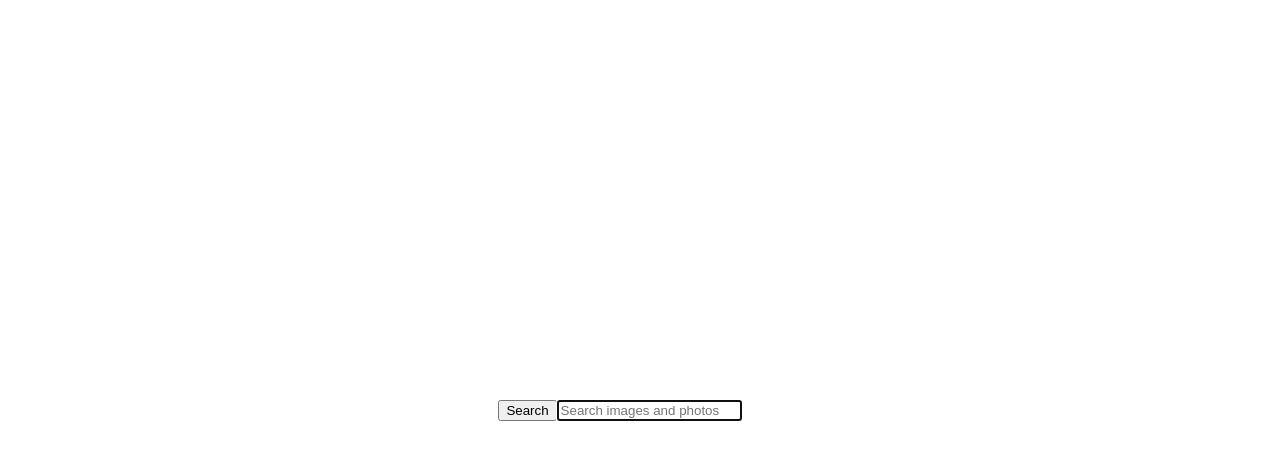
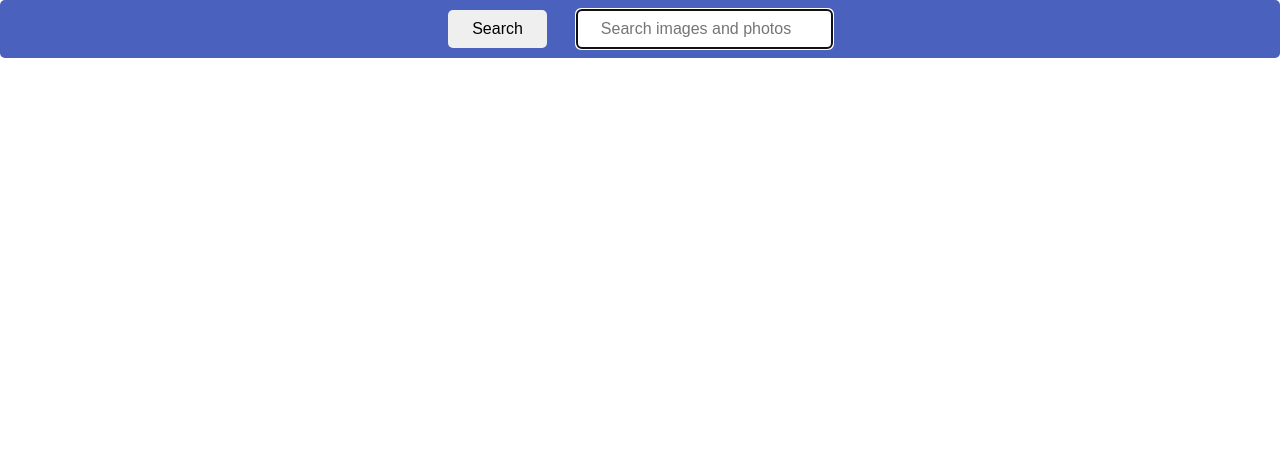
Before and after one commit to IYuliia/goit-react-woolf-hw-03-image-finder, a React (Create React App) app: page / in a window 1280 px wide. Shown: the top 460 px of the page. Built offline with nearby package versions, Linux system fonts and the light colour scheme.

Commit message:
added styles

```diff
--- a/src/components/App.jsx
+++ b/src/components/App.jsx
@@ -58,9 +58,9 @@ class App extends Component {
       <div
         style={{
           height: '100vh',
-          display: 'flex',
-          justifyContent: 'center',
-          alignItems: 'center',
+          // display: 'flex',
+          // justifyContent: 'center',
+          // alignItems: 'center',
           fontSize: 40,
           color: '#010101',
         }}
--- a/src/components/Button/Button.jsx
+++ b/src/components/Button/Button.jsx
@@ -1,10 +1,11 @@
 import React from 'react';
+import styles from './Button.module.css';
 
 const Button = ({ onClick, disabled }) => {
   return (
     <button
       type="button"
-      className="button"
+      className={styles.loadMore}
       onClick={onClick}
       disabled={disabled}
     >
--- /dev/null
+++ b/src/components/Button/Button.module.css
@@ -0,0 +1,10 @@
+.loadMore {
+  display: block;
+  margin: 20px auto;
+  background-color: #4a60bd;
+  color: white;
+  font-size: 20px;
+  padding: 10px 20px;
+  border-radius: 5px;
+  border: none;
+}
--- /dev/null
+++ b/src/components/ImageGallery/Gallery.module.css
@@ -0,0 +1,5 @@
+.gallery {
+  display: grid;
+  grid-template-columns: repeat(6, 1fr);
+  grid-gap: 20px;
+}
--- a/src/components/ImageGallery/ImageGallery.jsx
+++ b/src/components/ImageGallery/ImageGallery.jsx
@@ -1,9 +1,10 @@
 import React from 'react';
 import ImageGalleryItem from 'components/ImageGalleryItem/ImageGalleryItem';
+import styles from './Gallery.module.css';
 
 const ImageGallery = ({ images }) => {
   return (
-    <ul className="gallery">
+    <ul className={styles.gallery}>
       {images &&
         images.map(image => (
           <ImageGalleryItem
--- a/src/components/ImageGalleryItem/ImageGalleryItem.jsx
+++ b/src/components/ImageGalleryItem/ImageGalleryItem.jsx
@@ -1,9 +1,10 @@
 import React from 'react';
+import styles from './ImageGalleryItem.module.css';
 
 const ImageGalleryItem = ({ imageUrl, alt }) => {
   return (
-    <li className="gallery-item">
-      <img src={imageUrl} alt={alt} />
+    <li className={styles.photoCard}>
+      <img className={styles.photoCardImage} src={imageUrl} alt={alt} />
     </li>
   );
 };
--- /dev/null
+++ b/src/components/ImageGalleryItem/ImageGalleryItem.module.css
@@ -0,0 +1,10 @@
+.photoCard {
+  display: flex;
+  flex-direction: column;
+  align-items: center;
+}
+
+.photoCardImage {
+  width: 200px;
+  height: auto;
+}
--- a/src/components/Searchbar/Searchbar.jsx
+++ b/src/components/Searchbar/Searchbar.jsx
@@ -1,4 +1,5 @@
 import { Component } from 'react';
+import styles from './Searchbar.module.css';
 
 class Searchbar extends Component {
   state = {
@@ -17,14 +18,15 @@ class Searchbar extends Component {
 
   render() {
     return (
-      <header className="searchbar">
-        <form className="form" onSubmit={this.handleSubmit}>
-          <button type="submit" className="button">
+      <div className={styles.searchFormContainer}>
+        <header>
+          <form className={styles.searchForm} onSubmit={this.handleSubmit}>
+            <button type="submit" className={styles.searchFormButton}>
               <span className="button-label">Search</span>
             </button>
 
             <input
-            className="input"
+              className={styles.searchFormInput}
               type="text"
               autoComplete="off"
               autoFocus
@@ -34,6 +36,7 @@ class Searchbar extends Component {
             />
           </form>
         </header>
+      </div>
     );
   }
 }
--- /dev/null
+++ b/src/components/Searchbar/Searchbar.module.css
@@ -0,0 +1,39 @@
+.searchForm {
+  font: inherit;
+  padding: 8px;
+  max-width: 320px;
+  font-size: 24px;
+  padding: 10px 20px;
+  gap: 10px;
+  display: flex;
+  justify-content: center;
+  align-items: center;
+}
+
+.searchFormInput,
+.searchFormButton {
+  font-size: 16px;
+  padding: 10px 24px;
+  border-radius: 5px;
+  border: none;
+  margin: 0 10px;
+}
+
+.searchFormInput {
+  flex: 1;
+  max-width: 400px;
+}
+
+.searchFormButton {
+  cursor: pointer;
+  transition: all 0.2s ease-in-out;
+}
+
+.searchFormContainer {
+  background-color: #4a61bd;
+  display: flex;
+  align-items: center;
+  justify-content: center;
+  border-radius: 5px;
+  margin-bottom: 20px;
+}
```
Lines whose indentation alone changed are shown as unchanged.
